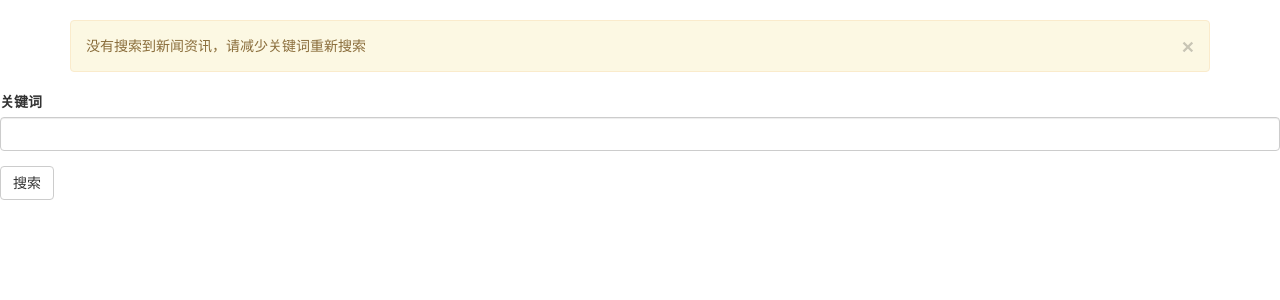
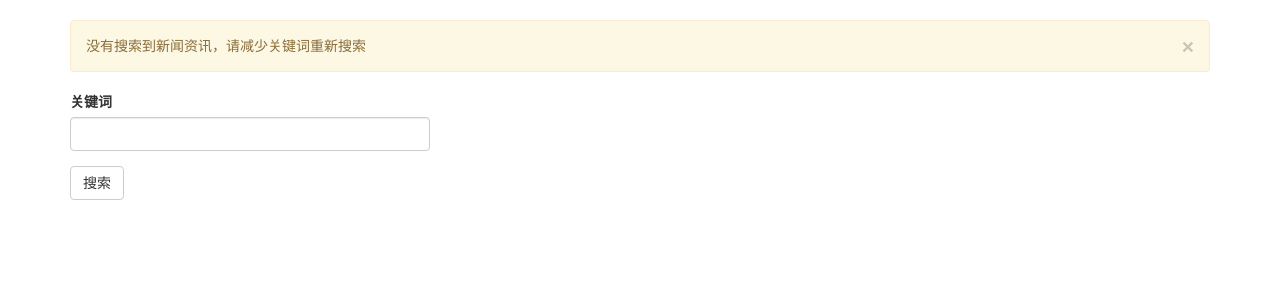
Before and after one commit to Moxikai/law_show, a Flask app: page /news in a window 1280 px wide. Shown: the part 52-352 px from the top of the page. Run offline with Flask 2, Linux system fonts and the light colour scheme; data that the repository does not hold is empty; some libraries are stand-ins or nearby versions.

Commit message:
change news_list.html styles

```diff
--- a/app/templates/news_list.html
+++ b/app/templates/news_list.html
@@ -4,9 +4,19 @@
 
 {% block content %}
     {{ super() }}
-    <div>
+    <div class="container">
+    <!---搜索框--->
+        <div class="row">
+            <div class="col-sm-4">
                 {{ wtf.quick_form(form) }}
+
             </div>
+
+        </div>
+    <!--列表开始-->
+        <div class="row">
+            <div class="col-lg-4">
+                 <div class="panel-body">
                 {% if news_list %}
                     <ul class="news-list">
                         <!----新闻列表--->
@@ -25,5 +35,12 @@
                     <div class="pagination">
                         {{ macros.pagination_widget(pagination,'main.news') }}
                     </div>
+                </div>
+
                  {% endif %}
+            </div>
+        </div>
+
+    </div>
+
 {% endblock %}
```
Lines whose indentation alone changed are shown as unchanged.
